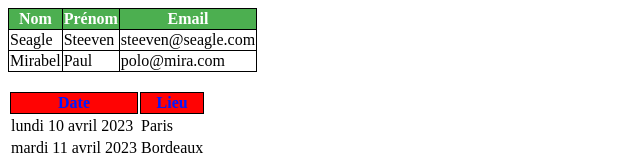
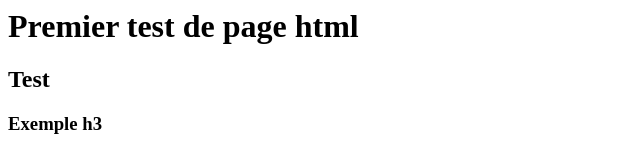
Before and after one commit to Mazertula/static2, a plain HTML site: page index.html in a window 1280 px wide. Shown: the top 157 px of the page, without its empty margins (0-640 px from the left). Drawn offline with Linux system fonts and the light colour scheme.

Commit message:
change page

```diff
--- a/index.html
+++ b/index.html
@@ -10,7 +10,7 @@
 
     <body>
 
-        <!-- <h1>Premier test de page html</h1>
+        <h1>Premier test de page html</h1>
         <h2>Test</h2>
         <h3>Exemple h3</h3>
         <h4 style="text-decoration: underline;">Exemple h4</h4>
@@ -46,9 +46,9 @@
             <li>Louis</li>
             <li>lou@lou.fr</li>
         </ul>
-    -->
 
-        <table id="tbUsers">
+
+        <!-- <table id="tbUsers">
 
             <tr>
                 <th>Nom</th>
@@ -89,7 +89,7 @@
                 <td>Bordeaux</td>
             </tr>
 
-        </table>
+        </table> -->
 
         <div>
             <p>Je suis un paragraphe</p>
```
